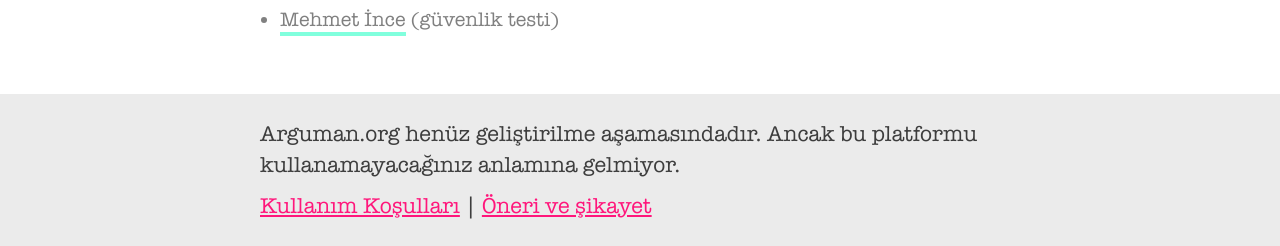
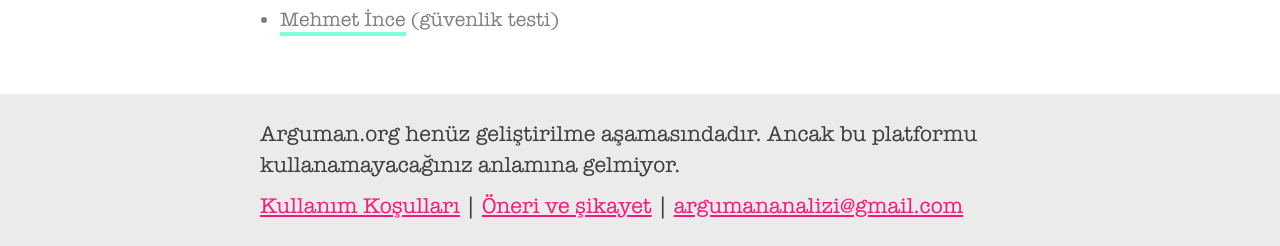
Before and after one commit to arguman/arguman.org, a Django app: page /about in a window 1280 px wide. Shown: the part 1794-2040 px from the top of the page. Run offline with Django 3.2, Linux system fonts and the light colour scheme; parts of the project's set-up code (start-up, migrations or seed data) failed here and were passed over.

Commit message:
Add support email to footer

```diff
--- a/web/templates/base.html
+++ b/web/templates/base.html
@@ -47,7 +47,10 @@
 <footer>
     <div class="container">
         <p>Arguman.org henüz geliştirilme aşamasındadır. Ancak bu platformu kullanamayacağınız anlamına gelmiyor.</p>
-    <p><a href="/tos">Kullanım Koşulları</a> | <a href="https://github.com/fatiherikli/arguman.org/issues">Öneri ve şikayet</a></p>
+    <p><a href="/tos">Kullanım Koşulları</a> |
+       <a href="https://github.com/fatiherikli/arguman.org/issues">Öneri ve şikayet</a> |
+       <a href="mailto:argumananalizi@gmail.com">argumananalizi@gmail.com</a>
+    </p>
     </div>
 </footer>
 {% endblock %}
```
